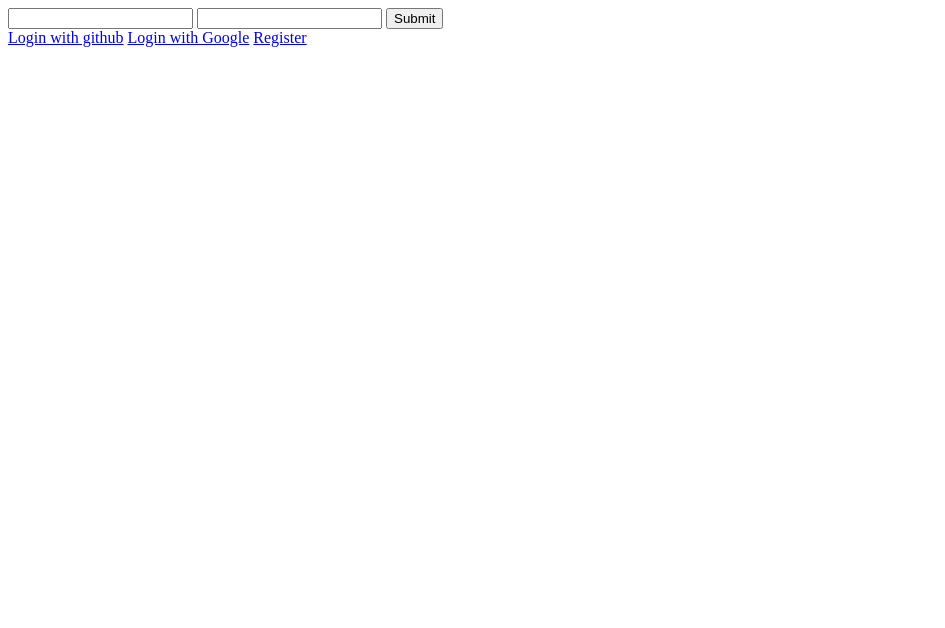
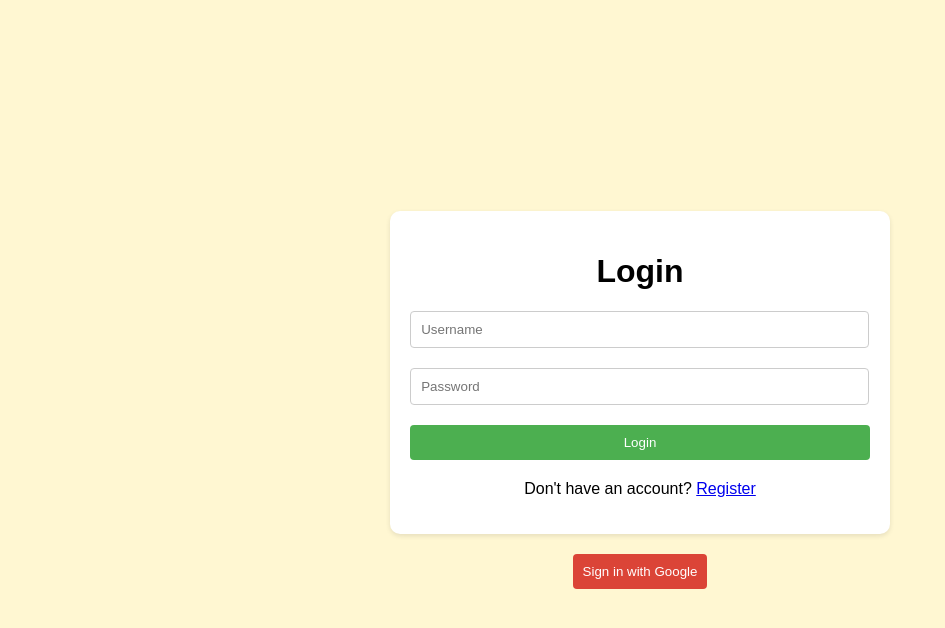
Before and after one commit to RicRax/journaLink, a plain HTML site: page front/login.html in a window 1280 px wide. Shown: the whole page, without its empty margins (0-945 px from the left). Drawn offline with nearby package versions, Linux system fonts and the light colour scheme.

Commit message:
css for login and register, home js implementation

```diff
--- a/front/login.html
+++ b/front/login.html
@@ -1,28 +1,28 @@
+
 <!DOCTYPE html>
-<html>
+<html lang="en">
+<head>
+  <meta charset="UTF-8">
+  <meta name="viewport" content="width=device-width, initial-scale=1.0">
+  <link rel="stylesheet" href="/static/login.css">
+  <script src="https://code.jquery.com/jquery-3.6.0.min.js"></script>
 
-<head>
-        <meta charset="utf-8" />
-        <meta http-equiv="X-UA-Compatible" content="IE=edge">
-        <title>Sapphire Login</title>
-        <script src="https://code.jquery.com/jquery-3.6.0.min.js"></script>
-        <meta name="viewport" content="width=device-width, initial-scale=1">
+  <title>Login Page</title>
 </head>
-
 <body>
-        <form id="myForm">
-        <input type="Username" name="Username">
-        <input type="Password" name="Password">
-        <button type="submit">Submit</button>
-        <div id="message"> </div>
-
-        <a href="https://github.com/login/oauth/authorize?client_id=03178089f0ff2ea0356d&redirect_uri=http://localhost:8080/oauth/redirect?registering=false">Login with github</a>
-        <a href="http://localhost:8080/oauth">Login with Google</a>
-
-        <a href="http://localhost:8080/register"> Register</a>
-
-
-    <script>
+  <div class="container">
+    <form id="myForm">
+      <h1>Login</h1>
+      <input type="text" placeholder="Username" name="Username" required>
+      <input type="password" placeholder="Password" name="Password" required>
+      <button type="submit">Login</button>
+      <p>Don't have an account? <a href="http://localhost:8080/register">Register</a></p>
+    </form>
+    <div class="social-login">
+      <button class="google-login" onclick="window.location.href='http://localhost:8080/oauth'">Sign in with Google</button>
+    </div>
+  </div>
+  <script>
         $(document).ready(function() {
             // Handle form submission
             $('#myForm').submit(function(event) {
@@ -51,5 +51,4 @@
     </script>
 
 </body>
-
 </html>
--- /dev/null
+++ b/static/home2.css
@@ -0,0 +1,60 @@
+
+body {
+  font-family: Arial, sans-serif;
+  margin: 0;
+  padding: 0;
+}
+
+.container {
+  display: flex;
+  flex-direction: column;
+  align-items: center;
+  padding: 20px;
+}
+
+h1 {
+  text-align: center;
+  margin-bottom: 20px;
+}
+
+.list-container {
+  max-height: 400px;
+  overflow-y: auto;
+  border: 1px solid #ccc;
+  border-radius: 4px;
+  padding: 10px;
+}
+
+.icon-list {
+  list-style-type: none;
+  padding: 0;
+  margin: 0;
+}
+
+.icon-list li {
+  display: flex;
+  align-items: center;
+  margin-bottom: 10px;
+}
+
+.icon-list li img {
+  width: 30px;
+  height: 30px;
+  margin-right: 10px;
+}
+
+.icon-list li span {
+  font-size: 16px;
+}
+
+.action-box {
+  display: flex;
+  flex-direction: column;
+  align-items: flex-end;
+  margin-top: 20px;
+}
+
+.action-button {
+  padding: 10px 20px;
+  margin-bottom: 10px;
+}
--- /dev/null
+++ b/static/login.css
@@ -0,0 +1,79 @@
+
+
+body {
+  background-color: #fff7d2;
+  font-family: Arial, sans-serif;
+  margin: 0;
+  padding: 0;
+}
+
+.container {
+  display: flex;
+  flex-direction: column;
+  align-items: center;
+  justify-content: center;
+  height: 100vh;
+}
+
+form {
+  background-color: #ffffff;
+  padding: 20px;
+  border-radius: 10px;
+  box-shadow: 0 2px 5px rgba(0, 0, 0, 0.1);
+  margin-bottom: 20px;
+}
+
+h1 {
+  text-align: center;
+}
+
+input[type="text"],
+input[type="password"] {
+  width: 95%;
+  padding: 10px;
+  margin-bottom: 20px;
+  border: 1px solid #ccc;
+  border-radius: 4px;
+}
+
+button {
+  width: 100%;
+  padding: 10px;
+  background-color: #4caf50;
+  color: #ffffff;
+  border: none;
+  border-radius: 4px;
+  cursor: pointer;
+}
+
+.social-login {
+  text-align: center;
+}
+
+.google-login {
+  background-color: #db4437;
+  color: #ffffff;
+}
+
+p {
+  text-align: center;
+  margin-top: 20px;
+}
+
+  cursor: pointer;
+}
+
+.social-login {
+  margin-top: 20px;
+  text-align: center;
+}
+
+.google-login {
+  background-color: #db4437;
+  color: #ffffff;
+}
+
+p {
+  text-align: center;
+  margin-top: 20px;
+}
--- /dev/null
+++ b/static/register.css
@@ -0,0 +1,48 @@
+body {
+  background-color: #fff7d2; /* Yellow background similar to a diary's page */
+  font-family: Arial, sans-serif;
+  margin: 0;
+  padding: 0;
+}
+
+.container {
+  display: flex;
+  justify-content: center;
+  align-items: center;
+  height: 100vh;
+}
+
+form {
+  background-color: #ffffff;
+  padding: 20px;
+  border-radius: 10px;
+  box-shadow: 0 2px 5px rgba(0, 0, 0, 0.1);
+}
+
+h1 {
+  text-align: center;
+}
+
+input[type="text"],
+input[type="password"] {
+  width: 100%;
+  padding: 10px;
+  margin-bottom: 20px;
+  border: 1px solid #ccc;
+  border-radius: 4px;
+}
+
+button {
+  width: 100%;
+  padding: 10px;
+  background-color: #4caf50;
+  color: #ffffff;
+  border: none;
+  border-radius: 4px;
+  cursor: pointer;
+}
+
+p {
+  text-align: center;
+  margin-top: 20px;
+}
```
Also changed, not shown: front/home.html (+40 -8 lines), front/register.html (+16 -11 lines), 3 other files.
